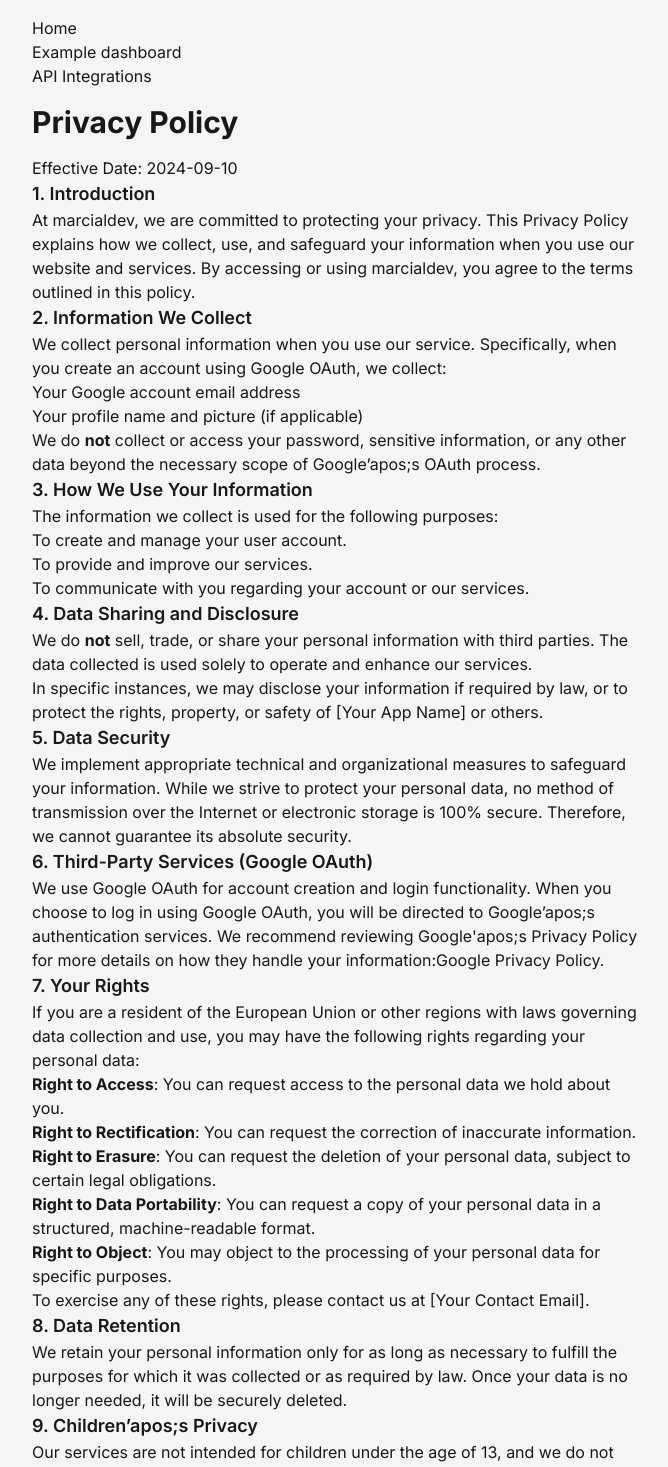
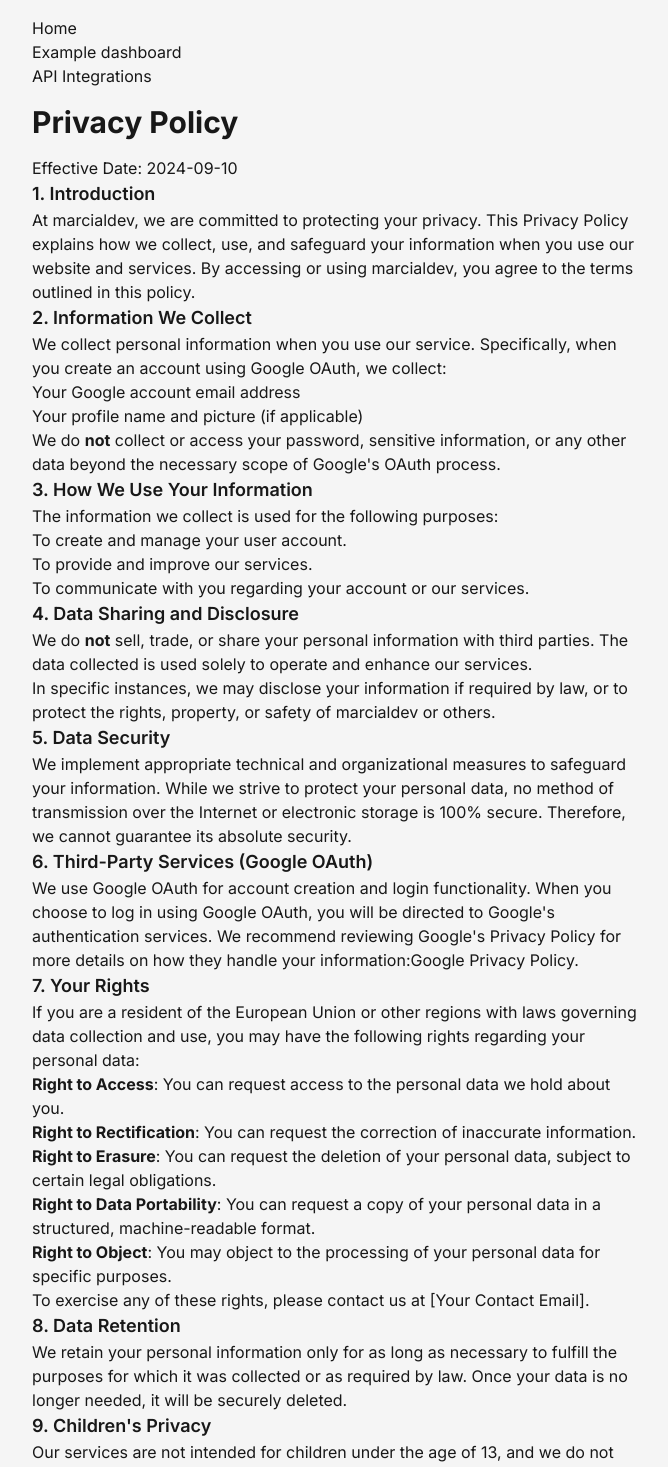
Before and after one commit to mar-cial/cv, a Next.js app: page /privacy-policy in a window 1280 px wide. Shown: the top 1467 px of the page, without its empty margins (304-972 px from the left). Built offline with nearby package versions, Linux system fonts and the light colour scheme.

Commit message:
More apostrophes cleanup

```diff
--- a/src/app/integrations/page.tsx
+++ b/src/app/integrations/page.tsx
@@ -17,16 +17,16 @@
                 <article>
                     <p>
                         We prepared an example of what we can build based on an API. We are
-                        using{" "}
+                        using
                         <a
                             href="https://api-sports.io/"
                             className="text-orange-600 underline"
                         >
                             API-Sports
-                        </a>{" "}
+                        </a>
                         for this. It shows an analysis of the next game to happen in the
-                        "Major League Soccer" (MLS) league. All data presented is pulled
-                        directly from the API.
+                        &quot;Major League Soccer&quot; (MLS) league. All data presented is
+                        pulled directly from the API.
                     </p>
                 </article>
             </section>
@@ -59,7 +59,7 @@
                     <section className="rounded-md">
                         <header>
                             <h2 className="text-2xl font-semibold">
-                                Predictions (provided by{" "}
+                                Predictions (provided by
                                 <a
                                     href="https://api-sports.io/"
                                     className="text-orange-600 hover:underline"
--- a/src/app/privacy-policy/page.tsx
+++ b/src/app/privacy-policy/page.tsx
@@ -26,7 +26,7 @@
             <p>
                 We do <strong>not</strong> collect or access your password, sensitive
                 information, or any other data beyond the necessary scope of
-                Google’apos;s OAuth process.
+                Google&apos;s OAuth process.
             </p>
 
             <h2 className="text-lg font-semibold">3. How We Use Your Information</h2>
@@ -45,7 +45,7 @@
             </p>
             <p>
                 In specific instances, we may disclose your information if required by
-                law, or to protect the rights, property, or safety of [Your App Name] or
+                law, or to protect the rights, property, or safety of marcialdev or
                 others.
             </p>
 
@@ -63,8 +63,8 @@
             <p>
                 We use Google OAuth for account creation and login functionality. When
                 you choose to log in using Google OAuth, you will be directed to
-                Google’apos;s authentication services. We recommend reviewing
-                Google'apos;s Privacy Policy for more details on how they handle your
+                Google&apos;s authentication services. We recommend reviewing
+                Google&apos;s Privacy Policy for more details on how they handle your
                 information:
                 <a href="https://policies.google.com/privacy">Google Privacy Policy</a>.
             </p>
@@ -109,7 +109,7 @@
                 Once your data is no longer needed, it will be securely deleted.
             </p>
 
-            <h2 className="text-lg font-semibold">9. Children’apos;s Privacy</h2>
+            <h2 className="text-lg font-semibold">9. Children&apos;s Privacy</h2>
             <p>
                 Our services are not intended for children under the age of 13, and we
                 do not knowingly collect personal information from children. If you are
```
